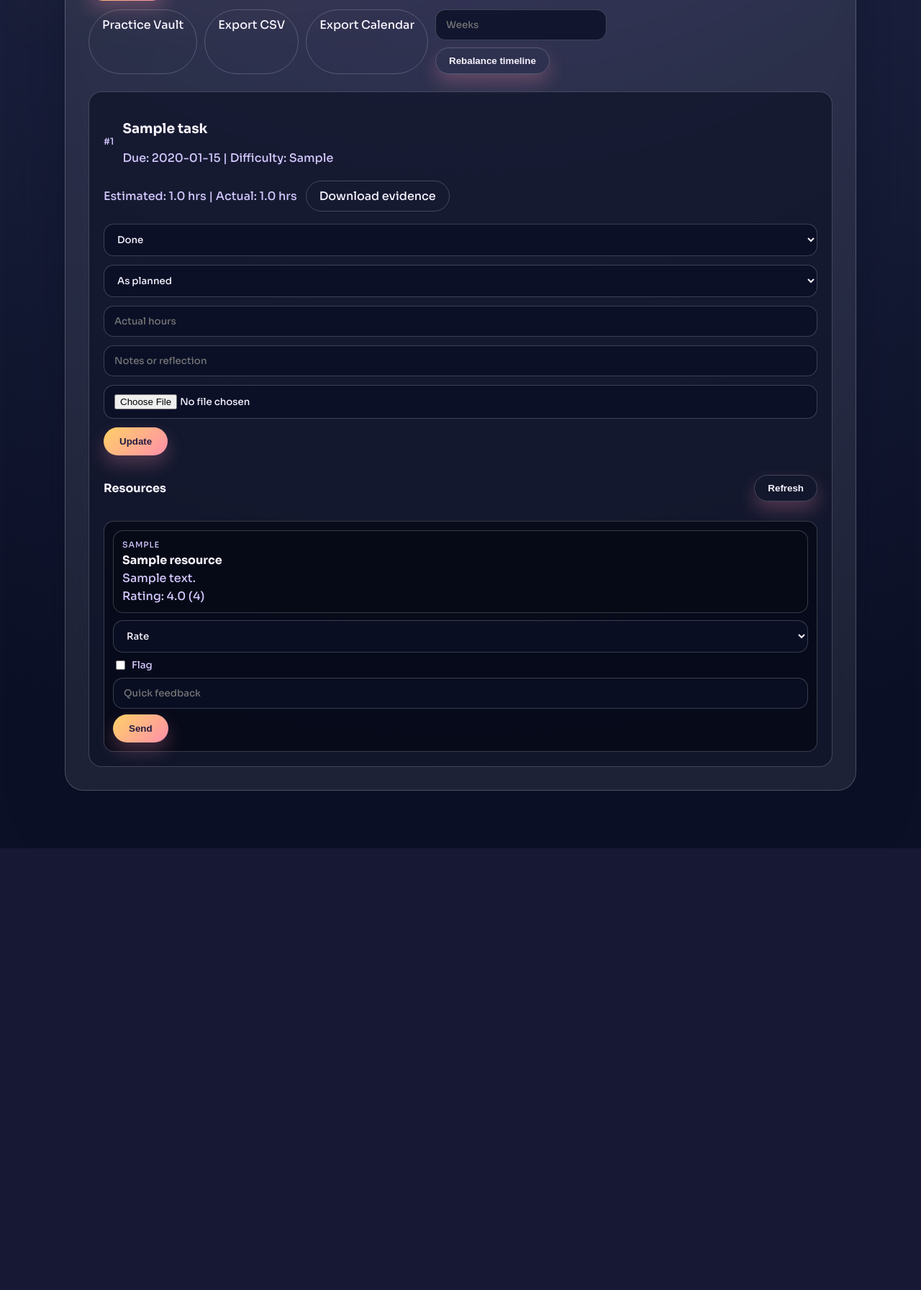
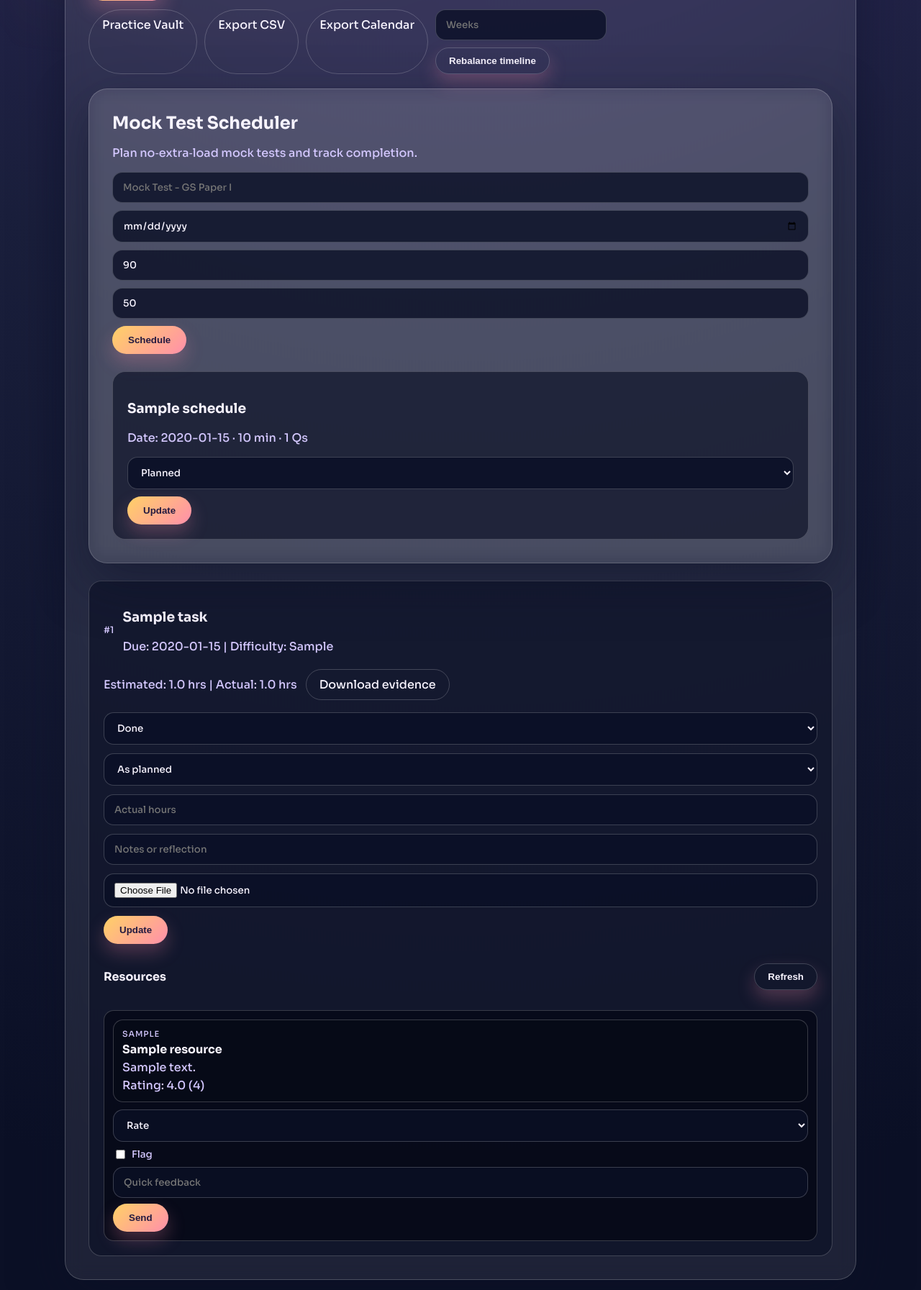
Before and after one commit to Anish17-Shanu/Dreams-into-Reality, a Flask app: page /roadmap/1 in a window 1280 px wide. Shown: the part 726-2519 px from the top of the page at 72% size. Before the commit the page ends 1905 px from the top, so only its background shows below. Run offline with Flask 3, Linux system fonts and the light colour scheme; the visitor is signed in with stand-in values (Sample User, id 1); tables that the repository leaves empty hold one stand-in row (values such as "Sample post").

Commit message:
Add mock test scheduler and free test generator API

```diff
--- a/dashboard/routes.py
+++ b/dashboard/routes.py
@@ -1,6 +1,6 @@
 from flask import Blueprint, render_template, request, redirect, session, url_for, current_app, flash, send_file
 from extensions import db
-from models.models import User, Roadmap, Task, Resource, ResourceFeedback, Checkin, Question, QuestionAttempt, PyqCompletion
+from models.models import User, Roadmap, Task, Resource, ResourceFeedback, Checkin, Question, QuestionAttempt, PyqCompletion, MockTestSchedule
 from datetime import datetime, timedelta, date
 from werkzeug.utils import secure_filename
 from urllib.parse import quote
@@ -113,6 +113,11 @@ UPSC_EXAMS = [
     "Combined Medical Services",
     "Geo-Scientist"
 ]
+
+FREE_TEST_PROMPT = (
+    "Create 10 multiple-choice questions with 4 options and a correct answer letter "
+    "based on the topic list below. Return JSON array with fields: question, options, answer.\n\n"
+)
 
 
 def login_required(view_func):
@@ -342,6 +347,26 @@ def _ensure_upsc_question_bank():
     for item in questions[:240]:
         db.session.add(Question(**item))
     db.session.commit()
+
+
+def _generate_free_mcq(topics):
+    if not topics:
+        return []
+    api_key = current_app.config.get("HF_API_KEY")
+    model = current_app.config.get("HF_MODEL")
+    if not api_key or not model:
+        return []
+    prompt = FREE_TEST_PROMPT + "\n".join(f"- {t}" for t in topics[:8])
+    try:
+        client = InferenceClient(model=model, token=api_key)
+        response = client.text_generation(prompt, max_new_tokens=900, temperature=0.2)
+        import json
+        parsed = json.loads(response)
+        if isinstance(parsed, list):
+            return parsed
+    except Exception:
+        return []
+    return []
 
 
 def _supabase_client():
@@ -810,6 +835,7 @@ def view_roadmap(roadmap_id):
             task.resources,
             key=lambda r: (-(r.rating_avg + r.score), r.flagged_count)
         )
+    tests = MockTestSchedule.query.filter_by(roadmap_id=roadmap.id).order_by(MockTestSchedule.scheduled_date.asc()).all()
     return render_template(
         'roadmap_view.html',
         roadmap=roadmap,
@@ -817,7 +843,8 @@ def view_roadmap(roadmap_id):
         progress=progress,
         forecast=forecast,
         last_checkin=last_checkin,
-        resources_map=resources_map
+        resources_map=resources_map,
+        tests=tests
     )
 
 
@@ -919,6 +946,67 @@ def pyq_tracker(roadmap_id):
         ))
     db.session.commit()
     return redirect(url_for('dashboard.practice', roadmap_id=roadmap.id))
+
+
+@dashboard_bp.route('/roadmap/<int:roadmap_id>/tests', methods=['POST'])
+@login_required
+def schedule_test(roadmap_id):
+    roadmap = Roadmap.query.get_or_404(roadmap_id)
+    if roadmap.user_id != session['user_id']:
+        return redirect(url_for('dashboard.dashboard'))
+    title = request.form.get("title", "Mock Test")
+    date_str = request.form.get("scheduled_date")
+    duration = int(request.form.get("duration_minutes", 90) or 90)
+    qcount = int(request.form.get("questions_count", 50) or 50)
+    try:
+        scheduled_date = datetime.strptime(date_str, "%Y-%m-%d").date()
+    except Exception:
+        scheduled_date = datetime.utcnow().date()
+    test = MockTestSchedule(
+        title=title,
+        scheduled_date=scheduled_date,
+        duration_minutes=duration,
+        questions_count=qcount,
+        roadmap_id=roadmap.id
+    )
+    db.session.add(test)
+    db.session.commit()
+    return redirect(url_for('dashboard.view_roadmap', roadmap_id=roadmap.id))
+
+
+@dashboard_bp.route('/roadmap/<int:roadmap_id>/tests/<int:test_id>/status', methods=['POST'])
+@login_required
+def update_test_status(roadmap_id, test_id):
+    roadmap = Roadmap.query.get_or_404(roadmap_id)
+    test = MockTestSchedule.query.get_or_404(test_id)
+    if roadmap.user_id != session['user_id'] or test.roadmap_id != roadmap.id:
+        return redirect(url_for('dashboard.dashboard'))
+    status = request.form.get("status", "planned")
+    if status not in ["planned", "completed", "missed"]:
+        status = "planned"
+    test.status = status
+    db.session.commit()
+    return redirect(url_for('dashboard.view_roadmap', roadmap_id=roadmap.id))
+
+
+@dashboard_bp.route('/api/roadmap/<int:roadmap_id>/generate-test')
+@login_required
+def api_generate_test(roadmap_id):
+    roadmap = Roadmap.query.get_or_404(roadmap_id)
+    if roadmap.user_id != session['user_id']:
+        return {"error": "unauthorized"}, 403
+    topics = [t.title for t in Task.query.filter_by(roadmap_id=roadmap.id).limit(10).all()]
+    questions = _generate_free_mcq(topics)
+    if not questions:
+        questions = [
+            {
+                "question": f"Explain the key ideas in {topic}.",
+                "options": ["Definition", "Example", "Counterpoint", "Summary"],
+                "answer": "D"
+            }
+            for topic in topics[:10]
+        ]
+    return {"questions": questions}
 
 
 @dashboard_bp.route('/questions/<int:question_id>/attempt', methods=['POST'])
--- a/static/style.css
+++ b/static/style.css
@@ -582,6 +582,10 @@ button:hover,
     gap: 12px;
 }
 
+.panel h2 {
+    margin: 0;
+}
+
 .pyq-tracker {
     margin: 18px 0 28px;
     padding: 18px;
--- a/supabase/setup.sql
+++ b/supabase/setup.sql
@@ -112,6 +112,19 @@ create table if not exists pyq_completion (
 
 create index if not exists idx_pyq_user on pyq_completion(user_id);
 
+create table if not exists mock_test_schedule (
+  id bigserial primary key,
+  title varchar(160) not null,
+  scheduled_date date not null,
+  duration_minutes integer default 90,
+  questions_count integer default 50,
+  status varchar(20) default 'planned',
+  created_at timestamp without time zone default now(),
+  roadmap_id bigint not null references roadmap(id) on delete cascade
+);
+
+create index if not exists idx_mock_roadmap on mock_test_schedule(roadmap_id);
+
 create index if not exists idx_question_exam on question(exam);
 create index if not exists idx_attempt_user on question_attempt(user_id);
 
--- a/templates/roadmap_view.html
+++ b/templates/roadmap_view.html
@@ -67,6 +67,42 @@
                 <button type="submit" class="ghost">Rebalance timeline</button>
             </form>
         </div>
+    </div>
+
+    <div class="panel">
+        <div class="panel-header">
+            <div>
+                <h2>Mock Test Scheduler</h2>
+                <p class="muted">Plan no‑extra‑load mock tests and track completion.</p>
+            </div>
+        </div>
+        <form method="POST" action="{{ url_for('dashboard.schedule_test', roadmap_id=roadmap.id) }}" class="inline-form">
+            <input type="text" name="title" placeholder="Mock Test - GS Paper I">
+            <input type="date" name="scheduled_date">
+            <input type="number" name="duration_minutes" min="30" max="240" value="90">
+            <input type="number" name="questions_count" min="10" max="200" value="50">
+            <button type="submit">Schedule</button>
+        </form>
+        {% if tests %}
+            <div class="task-list">
+                {% for test in tests %}
+                    <article class="task-card">
+                        <h3>{{ test.title }}</h3>
+                        <p class="muted">Date: {{ test.scheduled_date }} · {{ test.duration_minutes }} min · {{ test.questions_count }} Qs</p>
+                        <form method="POST" action="{{ url_for('dashboard.update_test_status', roadmap_id=roadmap.id, test_id=test.id) }}" class="inline-form">
+                            <select name="status">
+                                <option value="planned" {% if test.status == 'planned' %}selected{% endif %}>Planned</option>
+                                <option value="completed" {% if test.status == 'completed' %}selected{% endif %}>Completed</option>
+                                <option value="missed" {% if test.status == 'missed' %}selected{% endif %}>Missed</option>
+                            </select>
+                            <button type="submit">Update</button>
+                        </form>
+                    </article>
+                {% endfor %}
+            </div>
+        {% else %}
+            <p class="muted">No mock tests scheduled yet.</p>
+        {% endif %}
     </div>
 
     <div class="task-list">
```
Also changed, not shown: models/models.py (+11 -0 lines), README.md.
